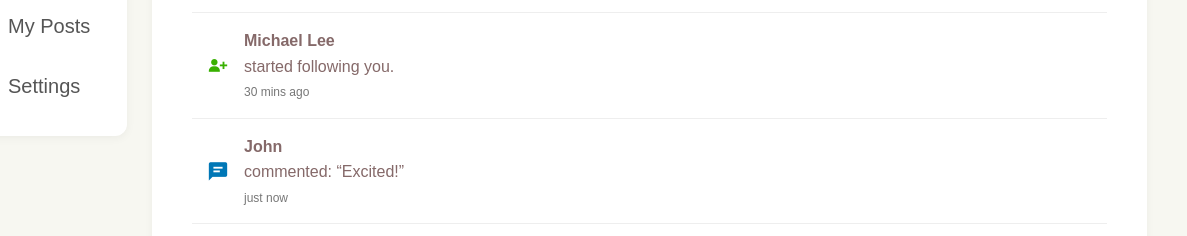
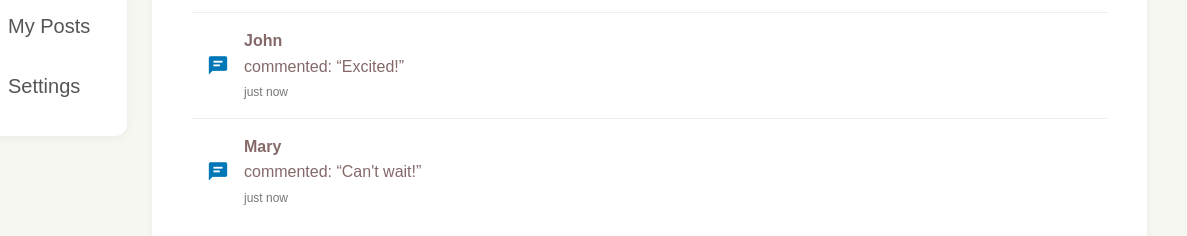
Before and after one commit to XinnLeonheart/FDD_assignment, a plain HTML site: page html/notification.html in a window 1280 px wide. Shown: the part 396-632 px from the top of the page, 93-1280 px from the left. Drawn offline with nearby package versions, Linux system fonts and the light colour scheme; sample sign-in values are in the browser's storage; a web font is replaced by a local one.

Commit message:
delete follow notification

```diff
--- a/html/notification.html
+++ b/html/notification.html
@@ -57,14 +57,6 @@
                 </div>
             </a>
 
-            <!-- Follow Notification (not linked to post) -->
-            <div class="notification-item follow">
-                <i class='bx bxs-user-plus'></i>
-                <div>
-                    <strong>Michael Lee</strong> started following you.
-                    <span class="time">30 mins ago</span>
-                </div>
-            </div>
         </main>
 
     </div>
```
